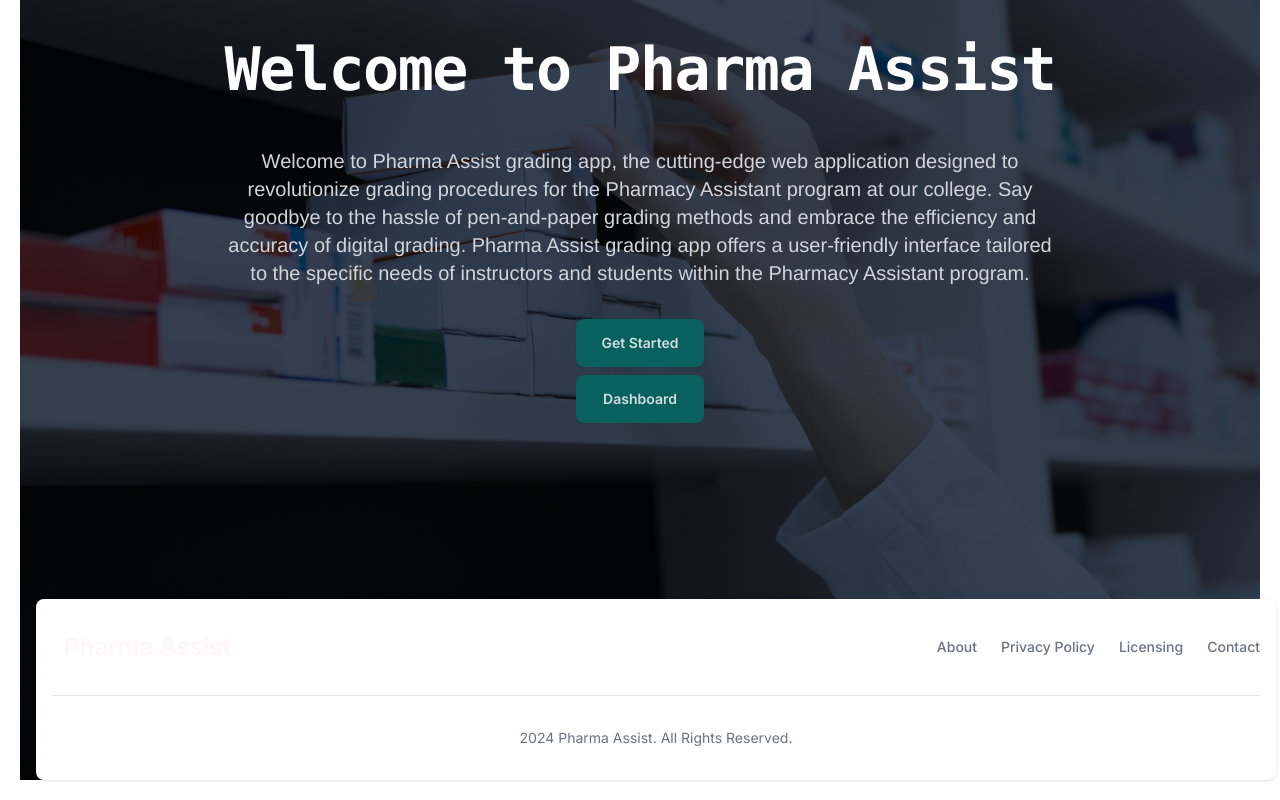
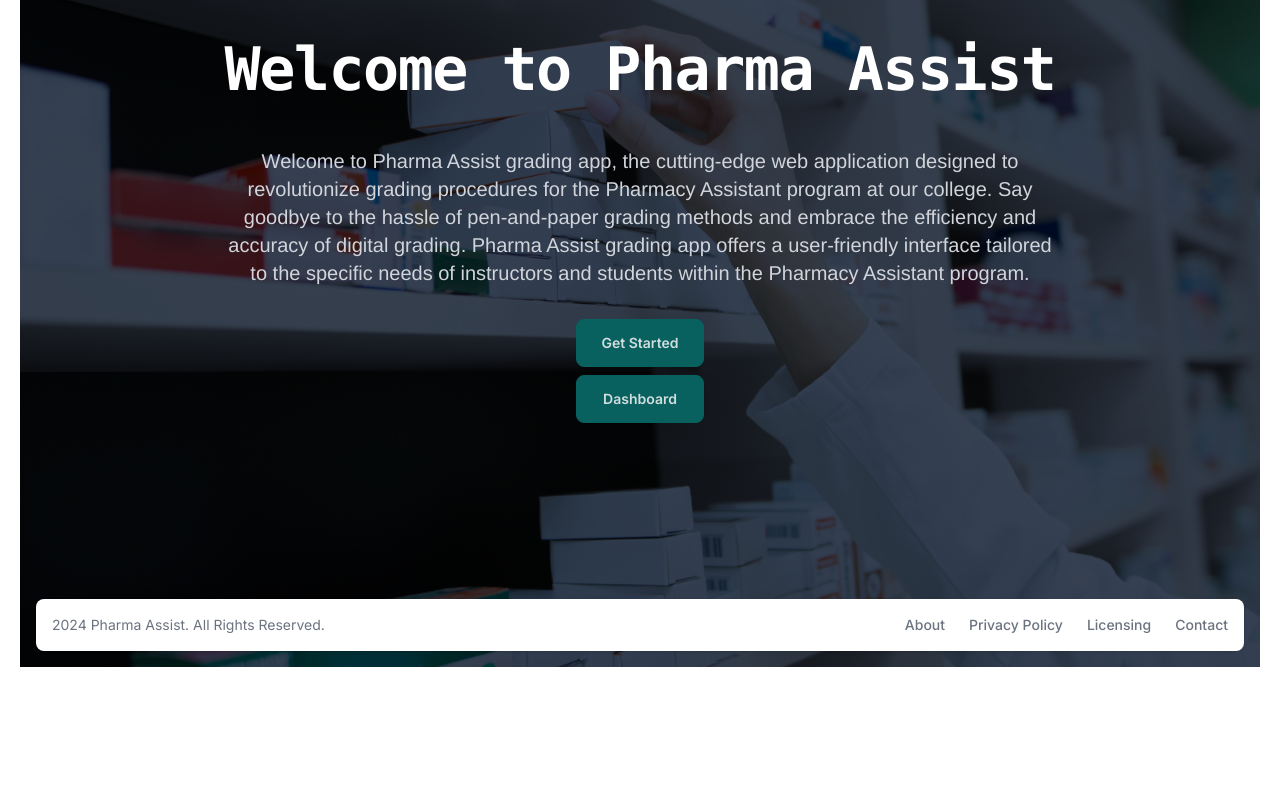
Before and after one commit to JinPlanter/Pharma-Assist, a Next.js app: page / in a window 1280 px wide. Shown: the part 353-1153 px from the top of the page. After the commit the page ends 1040 px from the top, so only its background shows below. Built offline with nearby package versions, Linux system fonts and the light colour scheme.

Commit message:
Modified Homepage
Updates the footer and adds relevant links

```diff
--- a/app/page.js
+++ b/app/page.js
@@ -16,7 +16,7 @@ export default function Home() {
 
     return (
         <section
-      className={`min-h-full bg-center bg-no-repeat bg-[url('/pharmacy.jpg')] bg-gray-700 bg-blend-multiply`}
+            className={`min-h-full bg-center bg-no-repeat bg-cover bg-[url('/pharmacy.jpg')] bg-gray-700 bg-blend-multiply`}
         >
             <div className="px-4 mx-auto max-w-screen-xl text-center py-10 lg:py-40">
                 <Image
@@ -60,18 +60,17 @@ export default function Home() {
                 </div>
             </div>
 
+            <div className="flex justify-center">
                 <footer className=" w-full bg-white rounded-lg shadow dark:bg-gray-900 m-4">
-        <div className="w-full max-w-screen-xl mx-auto p-4 md:py-8">
+                    <div className="w-full max-w-screen-xl mx-auto p-4">
                         <div className="sm:flex sm:items-center sm:justify-between">
-            <a
-              href="https://flowbite.com/"
-              className="flex items-center mb-4 sm:mb-0 space-x-3 rtl:space-x-reverse"
-            >
-              <img src="" className="h-8" alt="" />
-              <span className="self-center text-2xl font-semibold whitespace-nowrap dark:text-white">
+                            <span className="block text-sm text-gray-500 sm:text-center dark:text-gray-400">
+                                2024{" "}
+                                <a href="" className="hover:underline">
                                     Pharma Assist
+                                </a>
+                                . All Rights Reserved.
                             </span>
-            </a>
                             <ul className="flex flex-wrap items-center mb-6 text-sm font-medium text-gray-500 sm:mb-0 dark:text-gray-400">
                                 <li>
                                     <a href="./about" className="hover:underline me-4 md:me-6">
@@ -84,7 +83,7 @@ export default function Home() {
                                     </a>
                                 </li>
                                 <li>
-                <a href="#" className="hover:underline me-4 md:me-6">
+                                    <a href="https://www.gnu.org/licenses/agpl-3.0.txt" className="hover:underline me-4 md:me-6">
                                         Licensing
                                     </a>
                                 </li>
@@ -95,16 +94,9 @@ export default function Home() {
                                 </li>
                             </ul>
                         </div>
-          <hr className="my-6 border-gray-200 sm:mx-auto dark:border-gray-700 lg:my-8" />
-          <span className="block text-sm text-gray-500 sm:text-center dark:text-gray-400">
-            2024{" "}
-            <a href="" className="hover:underline">
-              Pharma Assist
-            </a>
-            . All Rights Reserved.
-          </span>
                     </div>
                 </footer>
+            </div>
         </section>
     );
 }
```
Lines whose indentation alone changed are shown as unchanged.
